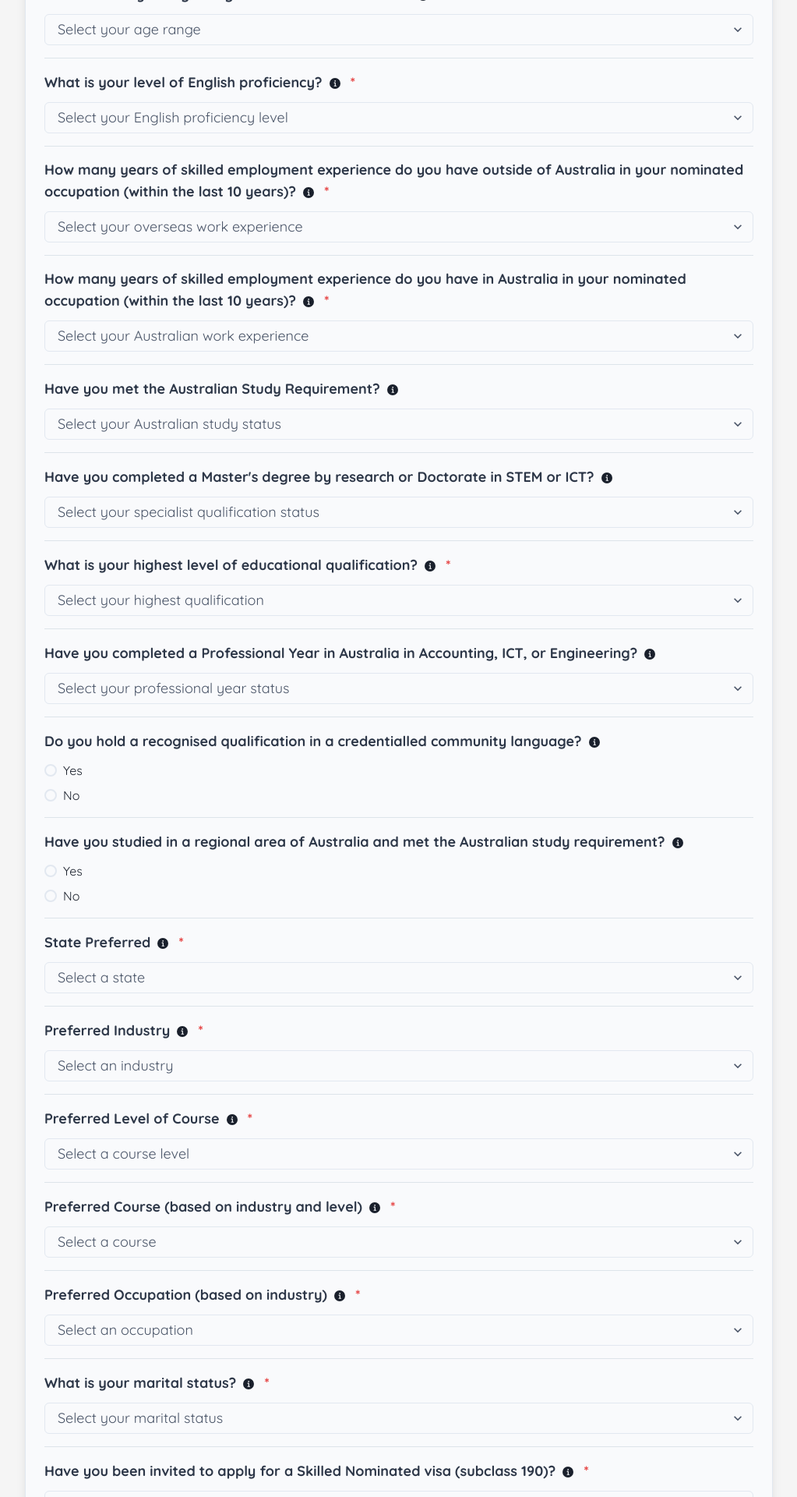
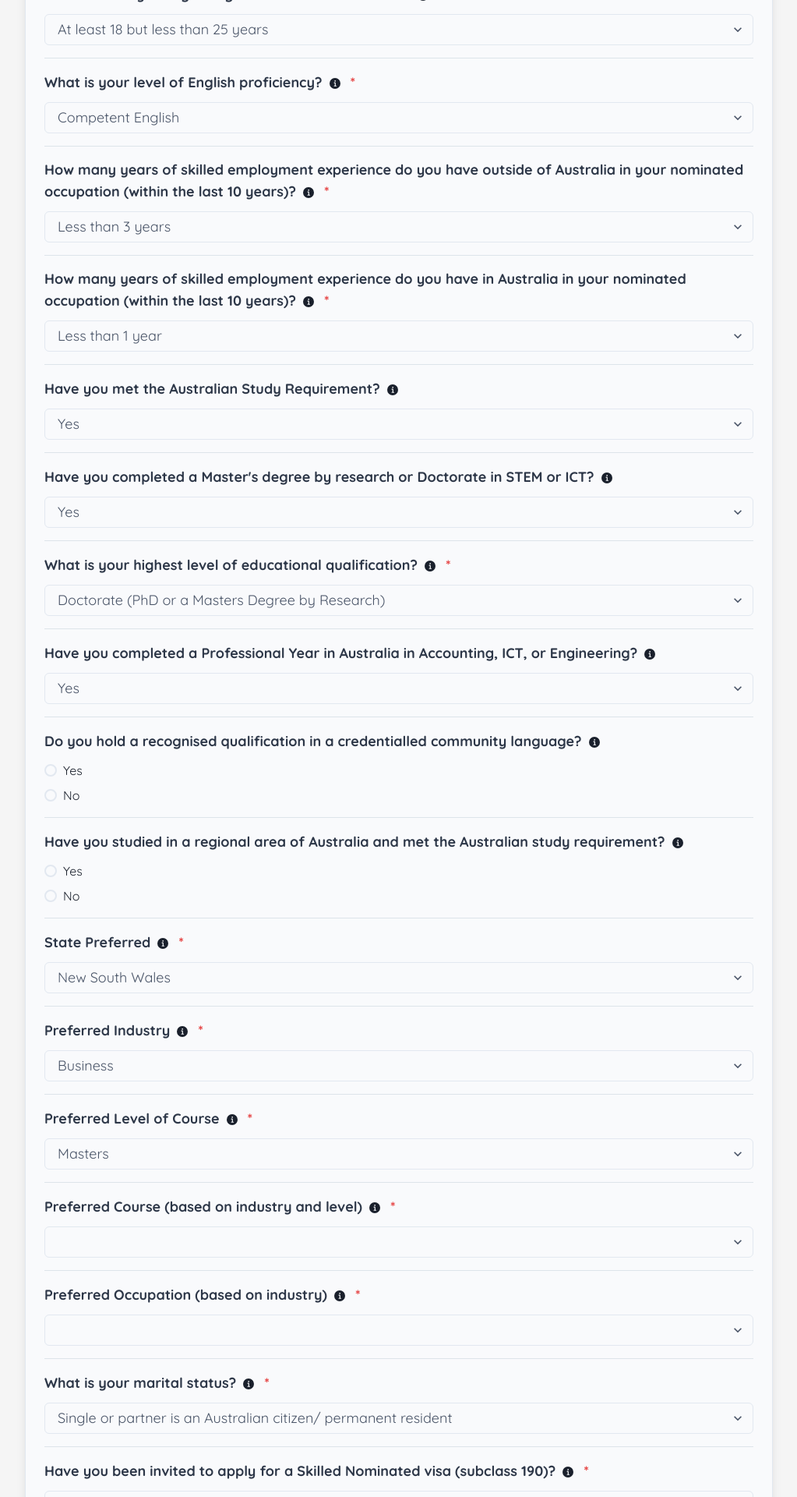
Before and after one commit to chaoskid/easyresi, a React (Create React App) app in the folder frontend/: page /questionnaire in a window 1280 px wide. Shown: the part 340-2260 px from the top of the page at 78% size, without its empty margins (128-1151 px from the left). Built offline with nearby package versions, Linux system fonts and the light colour scheme; no server answers.

Commit message:
Updated questionnaire with prefill functionality and additional fields

```diff
--- a/frontend/src/pages/questionnaire.js
+++ b/frontend/src/pages/questionnaire.js
@@ -8,57 +8,55 @@ import { InfoIcon } from '@chakra-ui/icons';  // Import the info icon for toolti
 import Navbar from '../components/Navbar';
 import { useNavigate, useLocation } from 'react-router-dom';
 
-
 const Questionnaire = () => {
     // Navigation and error
     const navigate = useNavigate();
     const [error, setError] = useState('');
 
     // Form states
-    const [visaType, setVisaType] = useState('');
     const [formData, setFormData] = useState({});
     const [preferredIndustry, setPreferredIndustry] = useState('');
 
     // Location and data
     const location = useLocation();
     const locationData = location.state?.data;
-    const [prefillData, setPrefillData] = useState(''); // TODO: Abdul, your data is in this variable, work on prefilling with this - Alex.
+    const [prefillData, setPrefillData] = useState({}); // TODO: Abdul, your data is in this variable, work on prefilling with this - Alex.
 
-    const checkPrefill = async (e) => {
-        if (location && locationData) { // if not null
-            console.log('Previous Data exists:', locationData);
+    // Prefill check logic
+    const checkPrefill = async () => {
+        if (locationData) { // If location data is available
+            console.log('Using location data:', locationData);
             setPrefillData(locationData);
-        }
-        else { // else it is null get stuff from database questionairre
-            const response = await axios.get('/api/questionnaire');  // API call using axios
-            console.log('Database data exists:', response.data.data.prefill_data);
+            setFormData(locationData); // Prefill form with location data
+        } else {
+            try {
+                const response = await axios.get('/api/questionnaire'); // API call for data
+                console.log('Using API data:', response.data.data.prefill_data);
                 setPrefillData(response.data.data.prefill_data);
+                setFormData(response.data.data.prefill_data); // Prefill form with API data
+            } catch (error) {
+                console.error('Error fetching prefill data:', error);
             }
         }
+    };
 
-    // Handle form submission using axios to send form data to the backend
+    // Handle form submission using axios to send data to backend
     const handleFormSubmit = async (e) => {
         e.preventDefault();
         try {
-            const response = await axios.post('/api/preview_results', formData);  // API call using axios
+            const response = await axios.post('/api/preview_results', formData); // Submit form data
             console.log('Success:', response.data);
             if (response.status === 200) {
-                console.log(sessionStorage.getItem('user_id'));
                 navigate('/dashpreview', { state: { data: response.data } });
             } else {
                 setError(response.data.message);
             }
         } catch (error) {
-            console.error('Error:', error);
+            console.error('Submission error:', error);
         }
-
-        // Debugging output to the console
-        console.log({
-            formData,
-        });
     };
 
-    // Function to update form data state
+    // Update form data state
     const updateFormData = (field, value) => {
         setFormData({
             ...formData,
@@ -67,16 +65,14 @@ const Questionnaire = () => {
     };
 
     useEffect(() => {
-        checkPrefill();
+        checkPrefill(); // Check for prefill data on component mount
     }, []);
 
     return (
         <>
             <Navbar />
-      {/* Form Container */}
             <Box maxW="75%" mx="auto" mt={8} p={6} borderWidth="1px" borderRadius="lg" boxShadow="lg" bg="#F9FAFC" borderColor="#E2E8F0">
                 <form onSubmit={handleFormSubmit}>
-
                     {/* Visa Subclass Selection */}
                     <FormControl isRequired mb={4}>
                         <FormLabel fontWeight="bold" fontSize="lg" color="gray.700">
@@ -85,7 +81,10 @@ const Questionnaire = () => {
                                 <IconButton variant="ghost" aria-label="Info" icon={<InfoIcon />} size="sm" />
                             </Tooltip>
                         </FormLabel>
-            <RadioGroup onChange={(value) => { setVisaType(value); updateFormData("visaType", value); }} value={visaType}>
+                        <RadioGroup
+                            value={formData.visaType || ''}
+                            onChange={(value) => updateFormData('visaType', value)}
+                        >
                             <Stack direction="column">
                                 <Radio value="189" fontSize="lg" color="gray.600">Skilled Independent Visa (Subclass 189)</Radio>
                                 <Radio value="190" fontSize="lg" color="gray.600">Skilled Nominated Visa (Subclass 190)</Radio>
@@ -103,7 +102,11 @@ const Questionnaire = () => {
                                 <IconButton variant="ghost" aria-label="Info" icon={<InfoIcon />} size="sm" />
                             </Tooltip>
                         </FormLabel>
-            <Select placeholder="Select your age range" onChange={(e) => updateFormData("age", e.target.value)} fontSize="lg" color="gray.600">
+                        <Select
+                            value={formData.age || ''}
+                            onChange={(e) => updateFormData('age', e.target.value)}
+                            fontSize="lg" color="gray.600"
+                        >
                             <option value="18-25">At least 18 but less than 25 years</option>
                             <option value="25-33">At least 25 but less than 33 years</option>
                             <option value="33-40">At least 33 but less than 40 years</option>
@@ -120,7 +123,11 @@ const Questionnaire = () => {
                                 <IconButton variant="ghost" aria-label="Info" icon={<InfoIcon />} size="sm" />
                             </Tooltip>
                         </FormLabel>
-            <Select placeholder="Select your English proficiency level" onChange={(e) => updateFormData("englishProficiency", e.target.value)} fontSize="lg" color="gray.600">
+                        <Select
+                            value={formData.englishProficiency || ''}
+                            onChange={(e) => updateFormData('englishProficiency', e.target.value)}
+                            fontSize="lg" color="gray.600"
+                        >
                             <option value="competent">Competent English</option>
                             <option value="proficient">Proficient English</option>
                             <option value="superior">Superior English</option>
@@ -136,7 +143,11 @@ const Questionnaire = () => {
                                 <IconButton variant="ghost" aria-label="Info" icon={<InfoIcon />} size="sm" />
                             </Tooltip>
                         </FormLabel>
-            <Select placeholder="Select your overseas work experience" onChange={(e) => updateFormData("overseasExperience", e.target.value)} fontSize="lg" color="gray.600">
+                        <Select
+                            value={formData.overseasExperience || ''}
+                            onChange={(e) => updateFormData('overseasExperience', e.target.value)}
+                            fontSize="lg" color="gray.600"
+                        >
                             <option value="0">Less than 3 years</option>
                             <option value="3-5">At least 3 but less than 5 years</option>
                             <option value="5-8">At least 5 but less than 8 years</option>
@@ -153,7 +164,11 @@ const Questionnaire = () => {
                                 <IconButton variant="ghost" aria-label="Info" icon={<InfoIcon />} size="sm" />
                             </Tooltip>
                         </FormLabel>
-            <Select placeholder="Select your Australian work experience" onChange={(e) => updateFormData("australiaExperience", e.target.value)} fontSize="lg" color="gray.600">
+                        <Select
+                            value={formData.australiaExperience || ''}
+                            onChange={(e) => updateFormData('australiaExperience', e.target.value)}
+                            fontSize="lg" color="gray.600"
+                        >
                             <option value="0">Less than 1 year</option>
                             <option value="1-3">At least 1 but less than 3 years</option>
                             <option value="3-5">At least 3 but less than 5 years</option>
@@ -171,7 +186,11 @@ const Questionnaire = () => {
                                 <IconButton variant="ghost" aria-label="Info" icon={<InfoIcon />} size="sm" />
                             </Tooltip>
                         </FormLabel>
-            <Select placeholder="Select your Australian study status" onChange={(e) => updateFormData("australianStudy", e.target.value)} fontSize="lg" color="gray.600">
+                        <Select
+                            value={formData.australianStudy || ''}
+                            onChange={(e) => updateFormData('australianStudy', e.target.value)}
+                            fontSize="lg" color="gray.600"
+                        >
                             <option value="yes">Yes</option>
                             <option value="no">No</option>
                         </Select>
@@ -186,7 +205,11 @@ const Questionnaire = () => {
                                 <IconButton variant="ghost" aria-label="Info" icon={<InfoIcon />} size="sm" />
                             </Tooltip>
                         </FormLabel>
-            <Select placeholder="Select your specialist qualification status" onChange={(e) => updateFormData("specialistEducation", e.target.value)} fontSize="lg" color="gray.600">
+                        <Select
+                            value={formData.specialistEducation || ''}
+                            onChange={(e) => updateFormData('specialistEducation', e.target.value)}
+                            fontSize="lg" color="gray.600"
+                        >
                             <option value="yes">Yes</option>
                             <option value="no">No</option>
                         </Select>
@@ -201,7 +224,11 @@ const Questionnaire = () => {
                                 <IconButton variant="ghost" aria-label="Info" icon={<InfoIcon />} size="sm" />
                             </Tooltip>
                         </FormLabel>
-            <Select placeholder="Select your highest qualification" onChange={(e) => updateFormData("education", e.target.value)} fontSize="lg" color="gray.600">
+                        <Select
+                            value={formData.education || ''}
+                            onChange={(e) => updateFormData('education', e.target.value)}
+                            fontSize="lg" color="gray.600"
+                        >
                             <option value="phd">Doctorate (PhD or a Masters Degree by Research)</option>
                             <option value="bachelor">Masters Degree by Coursework or a Bachelor’s Degree</option>
                             <option value="diploma">Diploma/Trade Qualification</option>
@@ -218,7 +245,11 @@ const Questionnaire = () => {
                                 <IconButton variant="ghost" aria-label="Info" icon={<InfoIcon />} size="sm" />
                             </Tooltip>
                         </FormLabel>
-            <Select placeholder="Select your professional year status" onChange={(e) => updateFormData("professionalYear", e.target.value)} fontSize="lg" color="gray.600">
+                        <Select
+                            value={formData.professionalYear || ''}
+                            onChange={(e) => updateFormData('professionalYear', e.target.value)}
+                            fontSize="lg" color="gray.600"
+                        >
                             <option value="yes">Yes</option>
                             <option value="no">No</option>
                         </Select>
@@ -233,7 +264,10 @@ const Questionnaire = () => {
                                 <IconButton variant="ghost" aria-label="Info" icon={<InfoIcon />} size="sm" />
                             </Tooltip>
                         </FormLabel>
-            <RadioGroup onChange={(value) => updateFormData("communityLanguage", value)}>
+                        <RadioGroup
+                            value={formData.communityLanguage || ''}
+                            onChange={(value) => updateFormData('communityLanguage', value)}
+                        >
                             <Stack direction="column">
                                 <Radio value="yes" fontSize="lg" color="gray.600">Yes</Radio>
                                 <Radio value="no" fontSize="lg" color="gray.600">No</Radio>
@@ -250,7 +284,10 @@ const Questionnaire = () => {
                                 <IconButton variant="ghost" aria-label="Info" icon={<InfoIcon />} size="sm" />
                             </Tooltip>
                         </FormLabel>
-            <RadioGroup onChange={(value) => updateFormData("regionalStudy", value)}>
+                        <RadioGroup
+                            value={formData.regionalStudy || ''}
+                            onChange={(value) => updateFormData('regionalStudy', value)}
+                        >
                             <Stack direction="column">
                                 <Radio value="yes" fontSize="lg" color="gray.600">Yes</Radio>
                                 <Radio value="no" fontSize="lg" color="gray.600">No</Radio>
@@ -267,7 +304,11 @@ const Questionnaire = () => {
                                 <IconButton variant="ghost" aria-label="Info" icon={<InfoIcon />} size="sm" />
                             </Tooltip>
                         </FormLabel>
-            <Select placeholder="Select a state" onChange={(e) => updateFormData("statePreferred", e.target.value)} fontSize="lg" color="gray.600">
+                        <Select
+                            value={formData.statePreferred || ''}
+                            onChange={(e) => updateFormData('statePreferred', e.target.value)}
+                            fontSize="lg" color="gray.600"
+                        >
                             <option value="NSW">New South Wales</option>
                             <option value="VIC">Victoria</option>
                             <option value="QLD">Queensland</option>
@@ -288,7 +329,14 @@ const Questionnaire = () => {
                                 <IconButton variant="ghost" aria-label="Info" icon={<InfoIcon />} size="sm" />
                             </Tooltip>
                         </FormLabel>
-            <Select placeholder="Select an industry" onChange={(e) => { setPreferredIndustry(e.target.value); updateFormData("preferredIndustry", e.target.value) }} fontSize="lg" color="gray.600">
+                        <Select
+                            value={formData.preferredIndustry || ''}
+                            onChange={(e) => {
+                                setPreferredIndustry(e.target.value);
+                                updateFormData('preferredIndustry', e.target.value);
+                            }}
+                            fontSize="lg" color="gray.600"
+                        >
                             <option value="business">Business</option>
                             <option value="it">IT</option>
                             <option value="education">Education</option>
@@ -306,7 +354,11 @@ const Questionnaire = () => {
                                 <IconButton variant="ghost" aria-label="Info" icon={<InfoIcon />} size="sm" />
                             </Tooltip>
                         </FormLabel>
-            <Select placeholder="Select a course level" onChange={(e) => updateFormData("courseLevel", e.target.value)} fontSize="lg" color="gray.600">
+                        <Select
+                            value={formData.courseLevel || ''}
+                            onChange={(e) => updateFormData('courseLevel', e.target.value)}
+                            fontSize="lg" color="gray.600"
+                        >
                             <option value="postgraduate">Masters</option>
                             <option value="undergraduate">Bachelors</option>
                         </Select>
@@ -321,7 +373,11 @@ const Questionnaire = () => {
                                 <IconButton variant="ghost" aria-label="Info" icon={<InfoIcon />} size="sm" />
                             </Tooltip>
                         </FormLabel>
-            <Select placeholder="Select a course" onChange={(e) => updateFormData("preferredCourse", e.target.value)} fontSize="lg" color="gray.600">
+                        <Select
+                            value={formData.preferredCourse || ''}
+                            onChange={(e) => updateFormData('preferredCourse', e.target.value)}
+                            fontSize="lg" color="gray.600"
+                        >
                             {preferredIndustry === 'business' && <option value="accounting">Accounting</option>}
                             {preferredIndustry === 'it' && <option value="softwareEngineering">Software Engineering</option>}
                             {preferredIndustry === 'education' && <option value="teaching">Teaching</option>}
@@ -339,7 +395,11 @@ const Questionnaire = () => {
                                 <IconButton variant="ghost" aria-label="Info" icon={<InfoIcon />} size="sm" />
                             </Tooltip>
                         </FormLabel>
-            <Select placeholder="Select an occupation" onChange={(e) => updateFormData("preferredOccupation", e.target.value)} fontSize="lg" color="gray.600">
+                        <Select
+                            value={formData.preferredOccupation || ''}
+                            onChange={(e) => updateFormData('preferredOccupation', e.target.value)}
+                            fontSize="lg" color="gray.600"
+                        >
                             {preferredIndustry === 'business' && <option value="263112">Business Analyst</option>}
                             {preferredIndustry === 'it' && <option value="263112">Software Developer</option>}
                             {preferredIndustry === 'education' && <option value="263112">Teacher</option>}
@@ -357,7 +417,11 @@ const Questionnaire = () => {
                                 <IconButton variant="ghost" aria-label="Info" icon={<InfoIcon />} size="sm" />
                             </Tooltip>
                         </FormLabel>
-            <Select onChange={(e) => updateFormData("maritalStatus", e.target.value)} placeholder="Select your marital status" fontSize="lg" color="gray.600">
+                        <Select
+                            value={formData.maritalStatus || ''}
+                            onChange={(e) => updateFormData('maritalStatus', e.target.value)}
+                            fontSize="lg" color="gray.600"
+                        >
                             <option value="single">Single or partner is an Australian citizen/ permanent resident</option>
                             <option value="married_skilled">Married and partner meets age, English, and skill criteria</option>
                             <option value="married_unskilled">Married and partner has competent English</option>
@@ -373,7 +437,11 @@ const Questionnaire = () => {
                                 <IconButton variant="ghost" aria-label="Info" icon={<InfoIcon />} size="sm" />
                             </Tooltip>
                         </FormLabel>
-            <Select onChange={(e) => updateFormData("nomination", e.target.value)} placeholder="Select your nomination status" fontSize="lg" color="gray.600">
+                        <Select
+                            value={formData.nomination || ''}
+                            onChange={(e) => updateFormData('nomination', e.target.value)}
+                            fontSize="lg" color="gray.600"
+                        >
                             <option value="yes">Yes</option>
                             <option value="no">No</option>
                         </Select>
```
Lines whose indentation alone changed are shown as unchanged.
